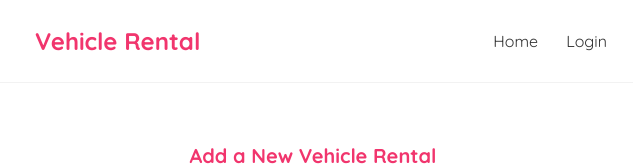
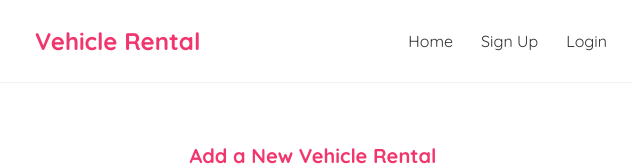
Before and after one commit to Anubhav675/week7-coding-marathon3, a React (Vite) app in the folder frontend/: page /add-rental in a window 1280 px wide. Shown: the top 166 px of the page, without its empty margins (327-967 px from the left). Built offline with nearby package versions, Linux system fonts and the light colour scheme.

Commit message:
Update App.jsx

```diff
--- a/frontend/src/components/Navbar.jsx
+++ b/frontend/src/components/Navbar.jsx
@@ -23,7 +23,7 @@ const Navbar = ({ isAuthenticated, setIsAuthenticated }) => {
             <button onClick={handleLogout}>Logout</button>
           </>
         )}
-
+        {!isAuthenticated && <Link to="/signup">Sign Up</Link>}
         {!isAuthenticated && <Link to="/login">Login</Link>}
       </div>
     </nav>
```
